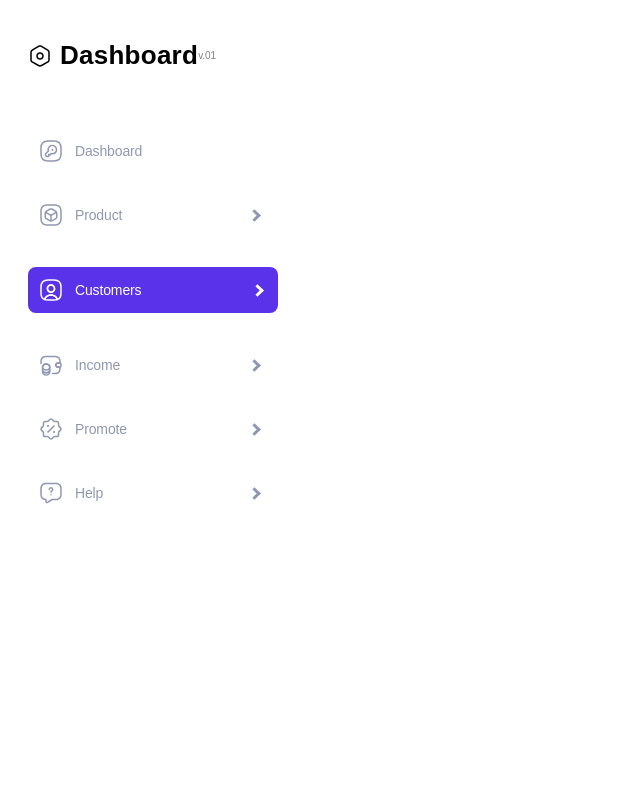
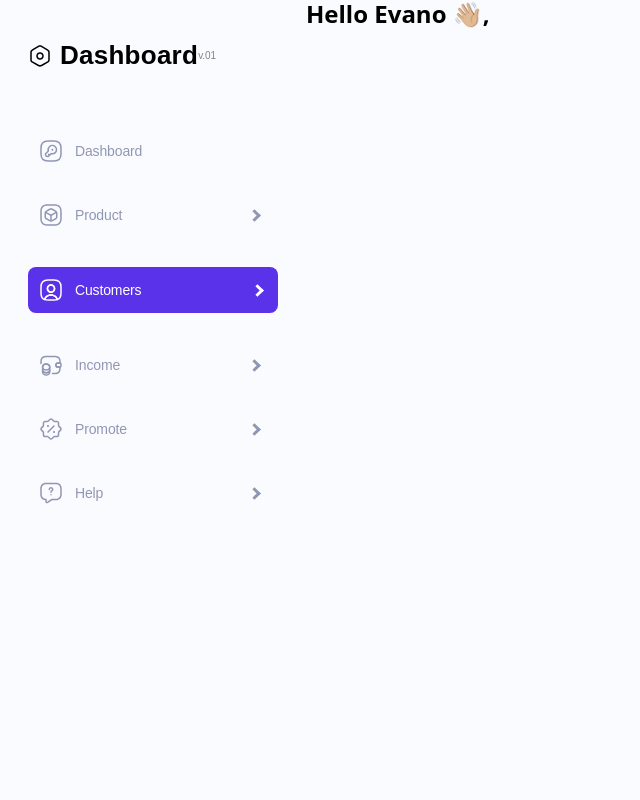
Before and after one commit to Oksana-24/dashboard_customers, a plain HTML site: page index.html in a window 1280 px wide. Shown: the top 800 px of the page, without its empty margins (0-640 px from the left). Drawn offline with nearby package versions, Linux system fonts and the light colour scheme; files that its build step writes are made by us from their sources.

Commit message:
Update _base.scss

```diff
--- a/sass/base/_base.scss
+++ b/sass/base/_base.scss
@@ -17,3 +17,8 @@ img {
 button {
   cursor: pointer;
 }
+
+body {
+display: flex;
+background: #fafbff;
+}
```
